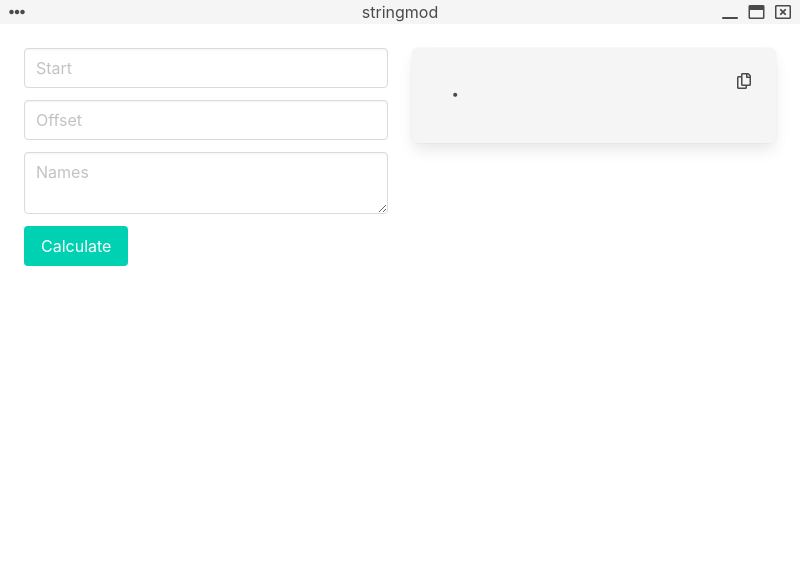
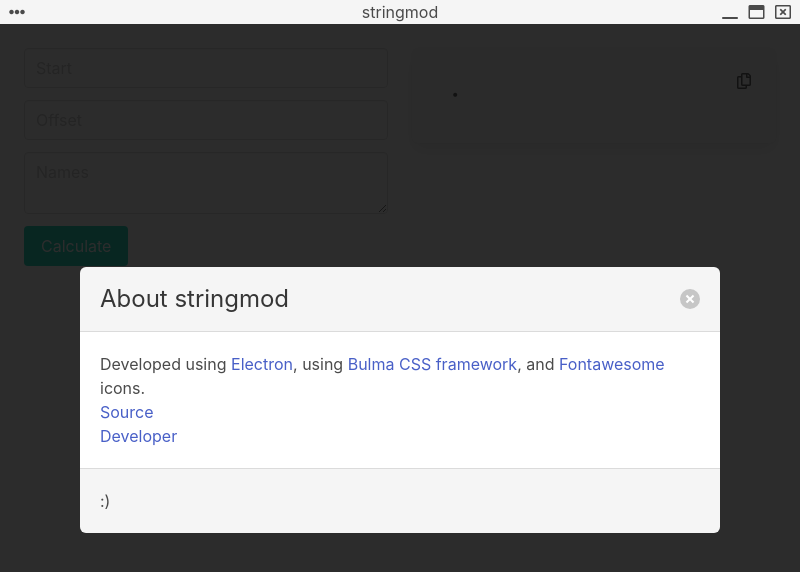
Before and after one commit to fooooooooooooooo/stringmod, an Electron app: page src/index.html in a window 800 px wide. Both pictures are taken after a click on the element 17 px from the left and 12 px from the top of the page. Drawn offline with nearby package versions, Linux system fonts and the light colour scheme.

Commit message:
added about modal

```diff
--- a/src/index.html
+++ b/src/index.html
@@ -22,6 +22,24 @@
   <div class="section">
     <!-- <h1 class="title stringmod">stringmod</h1> -->
     <div class="container">
+      <div id="about-modal" class="modal">
+        <div class="modal-background"></div>
+        <div class="modal-card">
+          <header class="modal-card-head">
+            <p class="modal-card-title">About stringmod</p>
+            <button onClick="closeAboutModal()" class="delete" aria-label="close"></button>
+          </header>
+          <section class="modal-card-body">
+            <p>Developed using <a href="http://electronjs.org">Electron</a>, using <a href="http://bulma.io">Bulma CSS
+                framework</a>, and <a href="http://fontawesome.com">Fontawesome</a> icons.</p>
+            <p><a href="https://github.com/fooooooooooooooo/stringmod">Source</a></p>
+            <p><a href="https://github.com/fooooooooooooooo">Developer</a></p>
+          </section>
+          <footer class="modal-card-foot">
+            :)
+          </footer>
+        </div>
+      </div>
       <div class="columns">
         <div class="column is-half stuff">
           <div class="field">
@@ -57,6 +75,9 @@
     </div>
   </div>
   <script>
+    function closeAboutModal() {
+      document.getElementById('about-modal').className = 'modal';
+    }
     function calculateShit() {
       const utils = require('./utils');
 
@@ -119,6 +140,25 @@
     }
   </script>
   <script>
+    const { shell } = require('electron');
+    if (document.readyState != "complete") {
+      document.addEventListener('DOMContentLoaded', function () {
+        prepareTags()
+      }, false);
+    } else {
+      prepareTags();
+    }
+
+    function prepareTags() {
+      aTags = document.getElementsByTagName("a");
+      for (var i = 0; i < aTags.length; i++) {
+        aTags[i].setAttribute("onclick", "shell.openExternal('" + aTags[i].href + "')");
+        aTags[i].href = "#";
+      }
+      return false;
+    }
+  </script>
+  <script>
     (function () {
       const { BrowserWindow } = require('electron').remote
       var maximized = false;
@@ -132,7 +172,7 @@
         });
 
         document.getElementById("about-button").addEventListener("click", function (e) {
-          alert("yep");
+          document.getElementById("about-modal").className = "modal is-active";
         });
 
         document.getElementById("min-button").addEventListener("click", function (e) {
```
